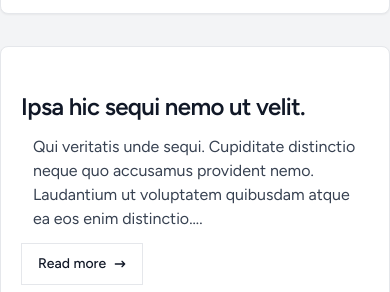
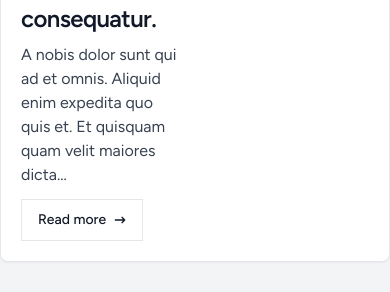
Before and after one commit to Laloka2000/quillnote, a Laravel app: page / in a window 390 px wide. Shown: the part 859-1151 px from the top of the page. Run offline with Laravel 12, Linux system fonts and the light colour scheme; a user stored in the database is signed in; data comes from the database, SQL or seed files in the repository; style sheets or scripts are compiled from the project's sources.

Commit message:
Refactor post item and index views: update styling, improve layout structure, and ensure category tabs display correctly.

```diff
--- a/resources/views/components/post-item.blade.php
+++ b/resources/views/components/post-item.blade.php
@@ -1,11 +1,11 @@
-<div class="flex bg-white border border-gray-200 rounded-lg shadow-sm dark:bg-gray-800 dark:border-gray-700 mb-8">
+<div class="flex bg-white border border-gray-200 rounded-lg shadow-sm shadow-sm mb-8">
     <div class="p-5 flex-1">
         <a href="#">
-            <h5 class="mt-6 mb-2 text-2xl font-semibold tracking-tight text-heading text-gray-900 dark:text-white">
+            <h5 class="mb-2 text-2xl font-bold tracking-tight text-gray-900">
                 {{ $post->title }}
             </h5>
         </a>
-        <div class="m-3 font-normal text-gray-700 dark:text-gray-400 ">
+        <div class="mb-3 font-normal text-gray-700">
             {{ Str::words($post->content, 20) }}
         </div>
         <a href="#"
@@ -18,7 +18,7 @@
             </svg>
         </a>
     </div>
-    <a href="#" class="w-48 h-full object-cover rounded-r-lg hidden sm:block">
+    <a href="#" class="w-48 h-full object-cover rounded-r-lg">
         <img class="rounded-r-lg" src="https://flowbite.com/docs/images/blog/image-1.jpg" alt="" />
     </a>
 </div>
--- a/resources/views/post/index.blade.php
+++ b/resources/views/post/index.blade.php
@@ -1,15 +1,16 @@
 <x-app-layout>
     <div class="py-4">
         <div class="max-w-7xl mx-auto sm:px-6 lg:px-8">
-            <div class="mt-8 text-gray-900">
+            <div class="bg-white overflow-hidden shadow-sm sm:rounded-lg">
                 <div class="p-6 text-gray-900">
-                    <x-category-tabs></x-category-tabs>
+                    <x-category-tabs>
+                        No Categories
+                    </x-category-tabs>
                 </div>
             </div>
             <div class="mt-8 text-gray-900">
                 @forelse($posts as $post)
                    <x-post-item :post="$post">
-
                    </x-post-item>
                 @empty
                     <div class="text-center text-gray-600">
```
